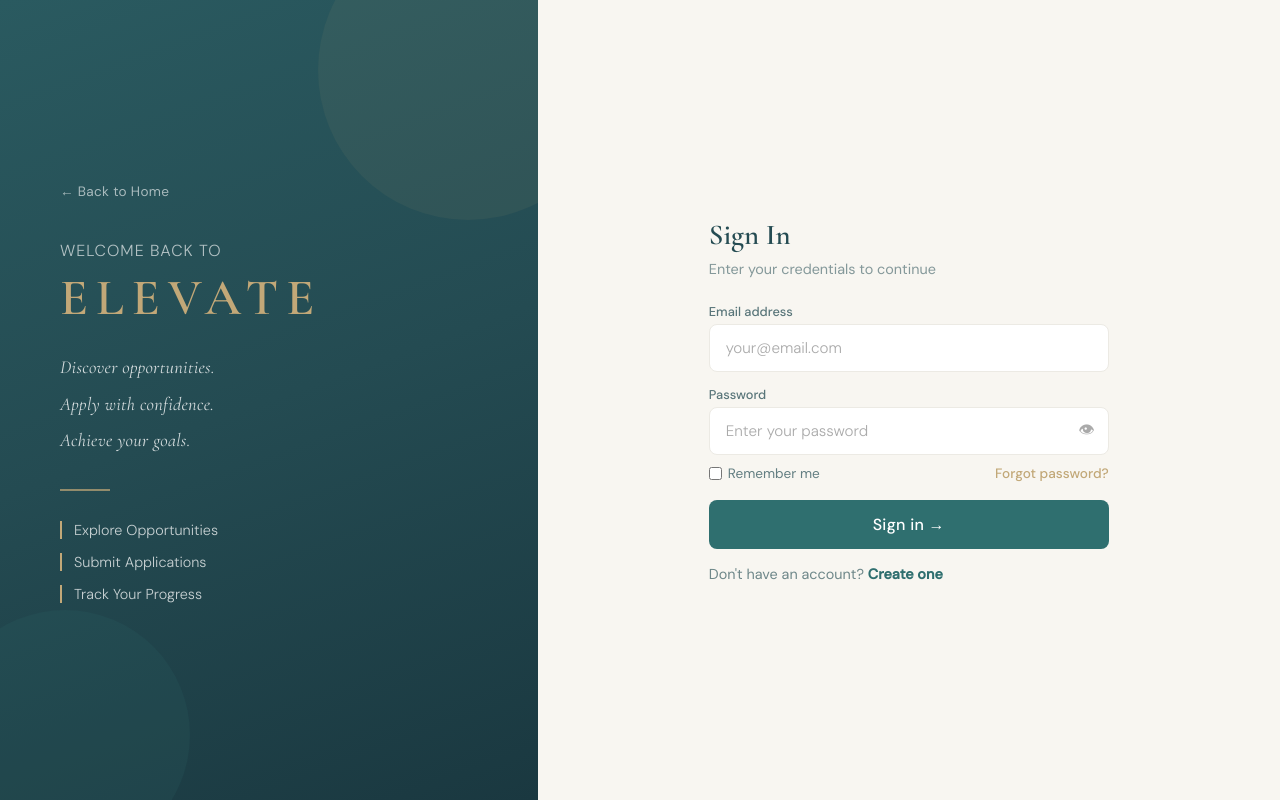
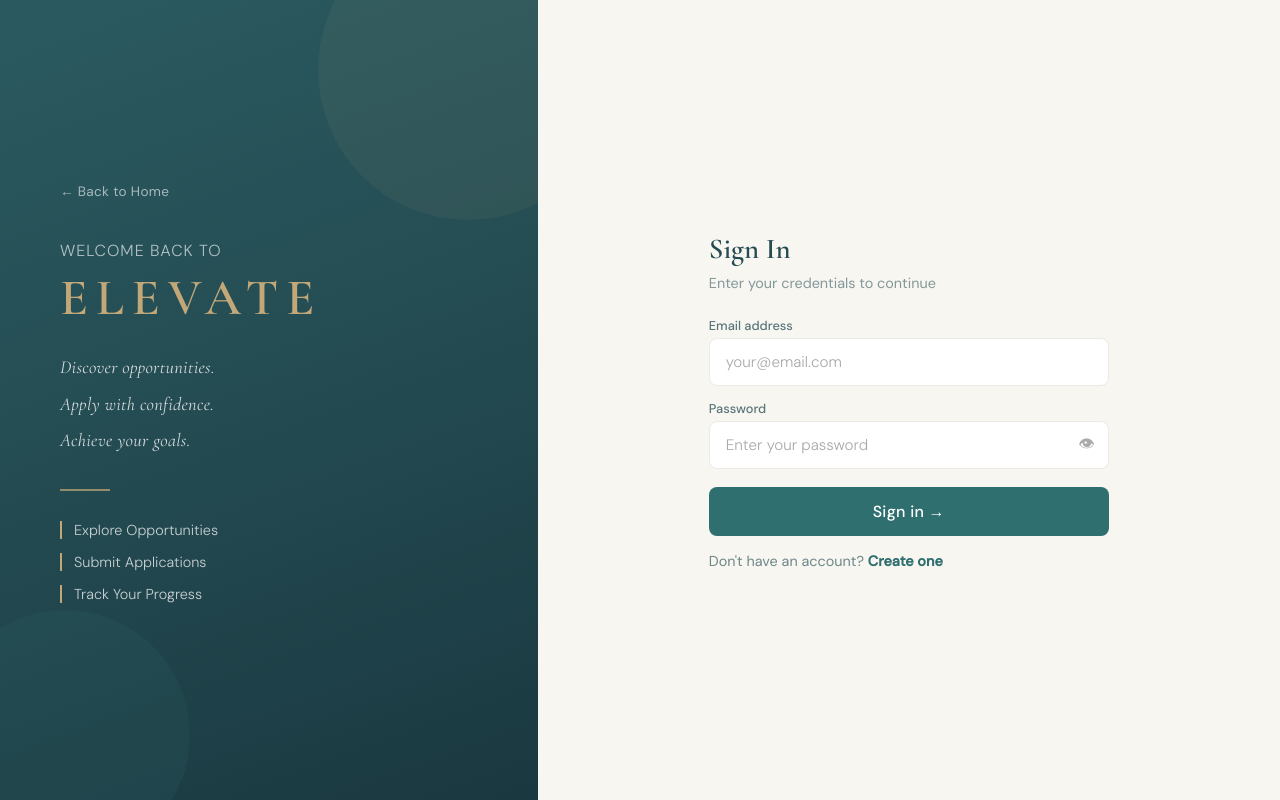
Before and after one commit to tasfia-Nowrin/Elevate----Smart-Scholarship-Management-System, a Django app: page /login/ in a window 1280 px wide. Run offline with Django 5.2, Linux system fonts and the light colour scheme.

Commit message:
fix index, login and register page

```diff
--- a/elevate/settings.py
+++ b/elevate/settings.py
@@ -78,7 +78,7 @@ DATABASES = {
         'ENGINE': 'django.db.backends.mysql',
         'NAME': 'elevate',
         'USER': 'root',
-        'PASSWORD': 'zarna1mayesha',
+        'PASSWORD': '',
         'HOST': 'localhost',
         'PORT': '3306',
     }
--- a/scholarships/static/auth.css
+++ b/scholarships/static/auth.css
@@ -299,3 +299,14 @@ button:hover {
         width: 100%;
     }
 }
+/* Hide Microsoft Edge password reveal button */
+input[type="password"]::-ms-reveal,
+input[type="password"]::-ms-clear {
+    display: none;
+}
+
+/* Hide old IE reveal button */
+input::-ms-reveal,
+input::-ms-clear {
+    display: none;
+}
--- a/scholarships/templates/login.html
+++ b/scholarships/templates/login.html
@@ -64,12 +64,6 @@
                         </div>
                     </div>
 
-                    <div class="form-row">
-                        <label><input type="checkbox" style="width:auto;padding:0;border:none;box-shadow:none;">
-                            Remember me</label>
-                        <a href="#">Forgot password?</a>
-                    </div>
-
                     <button type="submit">Sign in →</button>
                 </form>
 
--- a/scholarships/views.py
+++ b/scholarships/views.py
@@ -19,10 +19,11 @@ def save_scholarship(request, scholarship_id):
 
     return redirect(request.META.get('HTTP_REFERER'))
 
-
 def index(request):
-    return render(request, 'index.html')
-
+    scholarships = Scholarship.objects.filter(status="Active")
+    return render(request, "index.html", {
+        "scholarships": scholarships
+    })
 def login_view(request):
     if request.method == 'POST':
         email = request.POST.get('email')
```
Also changed, not shown: scholarships/static/style.css (+0 -32 lines), scholarships/templates/index.html (+0 -10 lines).
